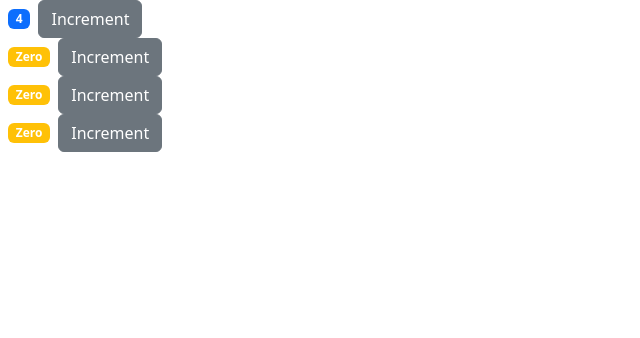
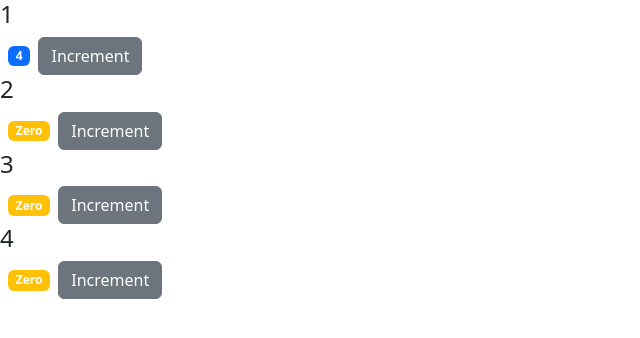
Before and after one commit to zebasp/reactsimpleshoppingcart, a React (Create React App) app: page / in a window 1280 px wide. Shown: the top 338 px of the page, without its empty margins (0-640 px from the left). Built offline with nearby package versions, Linux system fonts and the light colour scheme.

Commit message:
13-passing-children - H4 as children and id as property

```diff
--- a/src/components/counter.jsx
+++ b/src/components/counter.jsx
@@ -14,6 +14,7 @@
 
     return (
       <div>
+        <h4>{this.props.id}</h4>
         <span className={this.getBadgeClasses()}>{this.formatCount()}</span>
         <button
           onClick={this.handleIncrement}
--- a/src/components/counters.jsx
+++ b/src/components/counters.jsx
@@ -11,15 +11,15 @@
     ],
   };
   render() {
-
     return (
-      <React.Fragment>
+      <div>
         {this.state.counters.map((counter) => (
-          <Counter key={counter.id} value={counter.value} />
+          <Counter key={counter.id} value={counter.value} id={counter.id}>
+            <h4>Counter #{counter.id}</h4>
+          </Counter>
         ))}
-      </React.Fragment>
+      </div>
     );
   }
 }
-
 export default Counters;
```
